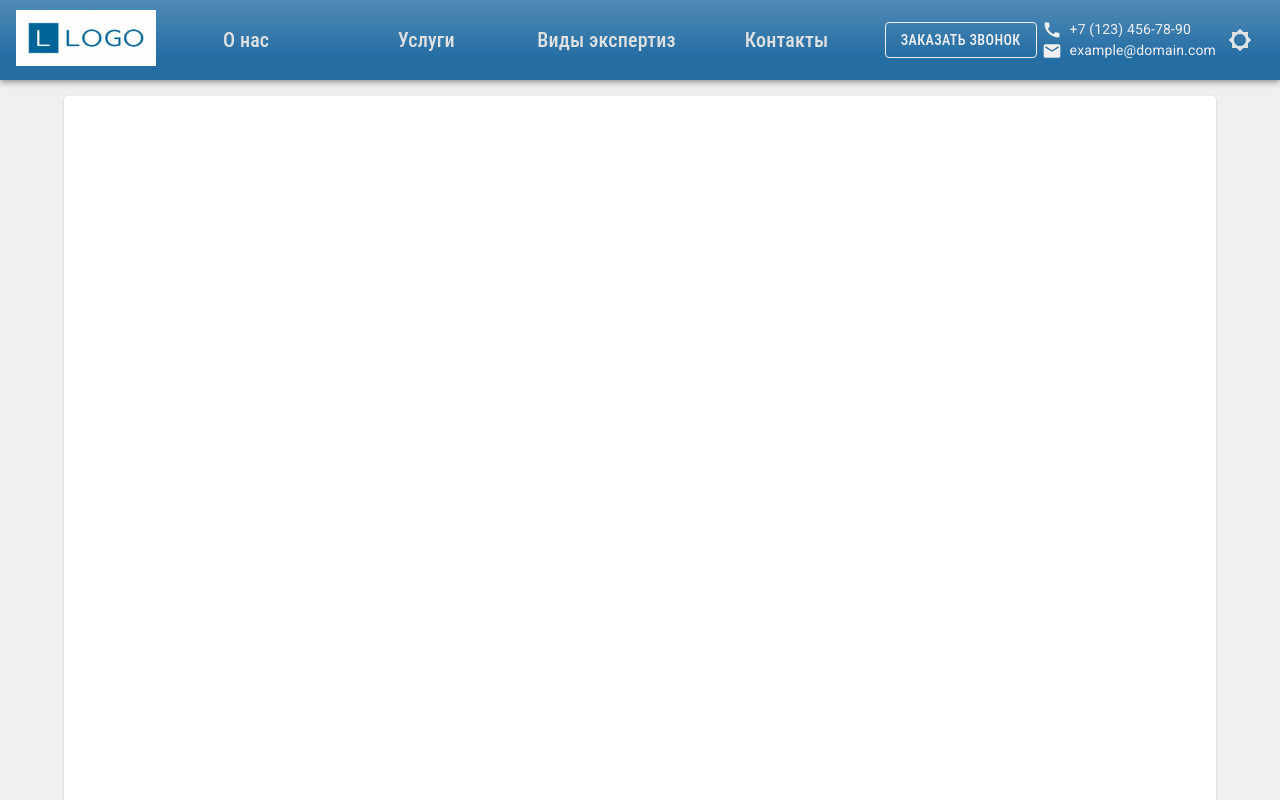
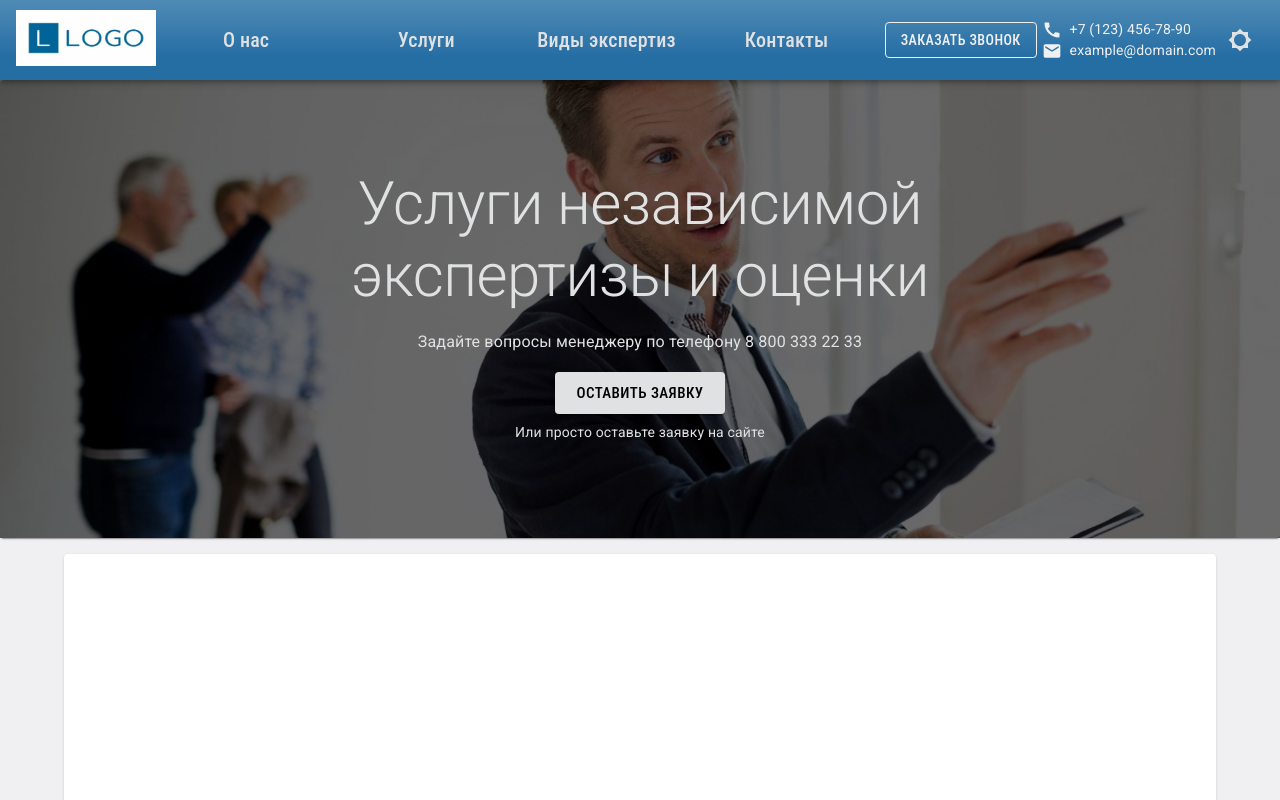
Before and after one commit to avramenkomy/altika-frontend, a React (Create React App) app: page / in a window 1280 px wide. Shown: the top 800 px of the page. Built offline with nearby package versions, Linux system fonts and the light colour scheme.

Commit message:
WIP: add introduce component

```diff
--- a/src/App.js
+++ b/src/App.js
@@ -3,6 +3,8 @@ import { ThemeProvider, createTheme } from '@material-ui/core/styles';
 import { Paper } from '@material-ui/core';
 
 import AppHeader from './components/appHeader/AppHeader';
+// import About from './components/about/About';
+import Intro from './components/intro/Intro';
 
 
 function App() {
@@ -39,6 +41,9 @@ function App() {
   return (
     <ThemeProvider theme={theme}>
       <AppHeader darkTheme={darkMode} onChangeTheme={setDarkMode} />
+      <main>
+        <Intro />
+        {/*<About />*/}
         <Paper
           style={{
             height: '100vh',
@@ -46,6 +51,7 @@ function App() {
             margin: "1rem auto 1rem auto"
           }}
         />
+      </main>
     </ThemeProvider>
   );
 }
--- /dev/null
+++ b/src/components/intro/Intro.js
@@ -0,0 +1,79 @@
+import React from 'react';
+import { Container, Grid, Box, Paper, Typography, Button } from '@material-ui/core';
+import { makeStyles } from '@material-ui/core/styles';
+
+import decoration from '../../resources/img/background_image/expert_man.jpeg';
+
+const useStyles = makeStyles((theme) => ({
+  root: {
+    backgroundImage: `url(${decoration})`,
+    position: 'relative',
+    paddingTop: '80px',
+    paddingBottom: '80px',
+    backgroundColor: '#fff',
+    backgroundSize: 'cover',
+    backgroundRepeat: 'no-repeat',
+    backgroundPosition: 'center',
+  },
+  dark_shadow: {
+    position: 'absolute',
+    top: '0',
+    left: '0',
+    right: '0',
+    bottom: '0',
+    backgroundColor: 'rgba(0,0,0,.58)',
+  },
+  wrapper: {
+    position: 'relative',
+  },
+  title: {
+    marginTop: theme.spacing(1),
+    marginBottom: theme.spacing(1),
+  },
+  subtitle: {
+    marginTop: theme.spacing(1),
+    marginBottom: theme.spacing(1),
+  },
+  items: {
+    textAlign: 'center',
+  },
+  actionBtn: {
+    marginTop: theme.spacing(1),
+    marginBottom: theme.spacing(1),
+  },
+}));
+
+function Intro () {
+  const classes = useStyles();
+
+  return (
+    <Paper className={classes.root}>
+      <Container>
+        <div className={classes.dark_shadow} />
+        <Grid container direction="column" className={classes.wrapper} alignItems="center">
+
+          <Grid item xs={6} sm={8} className={classes.items}>
+            <Typography className={classes.title} variant="h2" component="h1" color="secondary">
+              Услуги независимой экспертизы и оценки
+            </Typography>
+          </Grid>
+
+          <Grid item xs={6} sm={8} className={classes.items}>
+            <Typography className={classes.subtitle} variant="subtitle1" color="secondary" gutterBottom paragraph>
+              Задайте вопросы менеджеру по телефону 8 800 333 22 33
+            </Typography>
+          </Grid>
+
+          <Grid item md={6} className={classes.items}>
+            <Button className={classes.actionBtn} variant="contained" color="secondary" size="large">Оставить заявку</Button>
+            <Typography variant="body2" component="div" color="secondary" gutterBottom paragraph>
+              Или просто оставьте заявку на сайте
+            </Typography>
+          </Grid>
+        </Grid>
+      </Container>
+    </Paper>
+  )
+}
+
+export default Intro;
```
Lines whose indentation alone changed are shown as unchanged.
